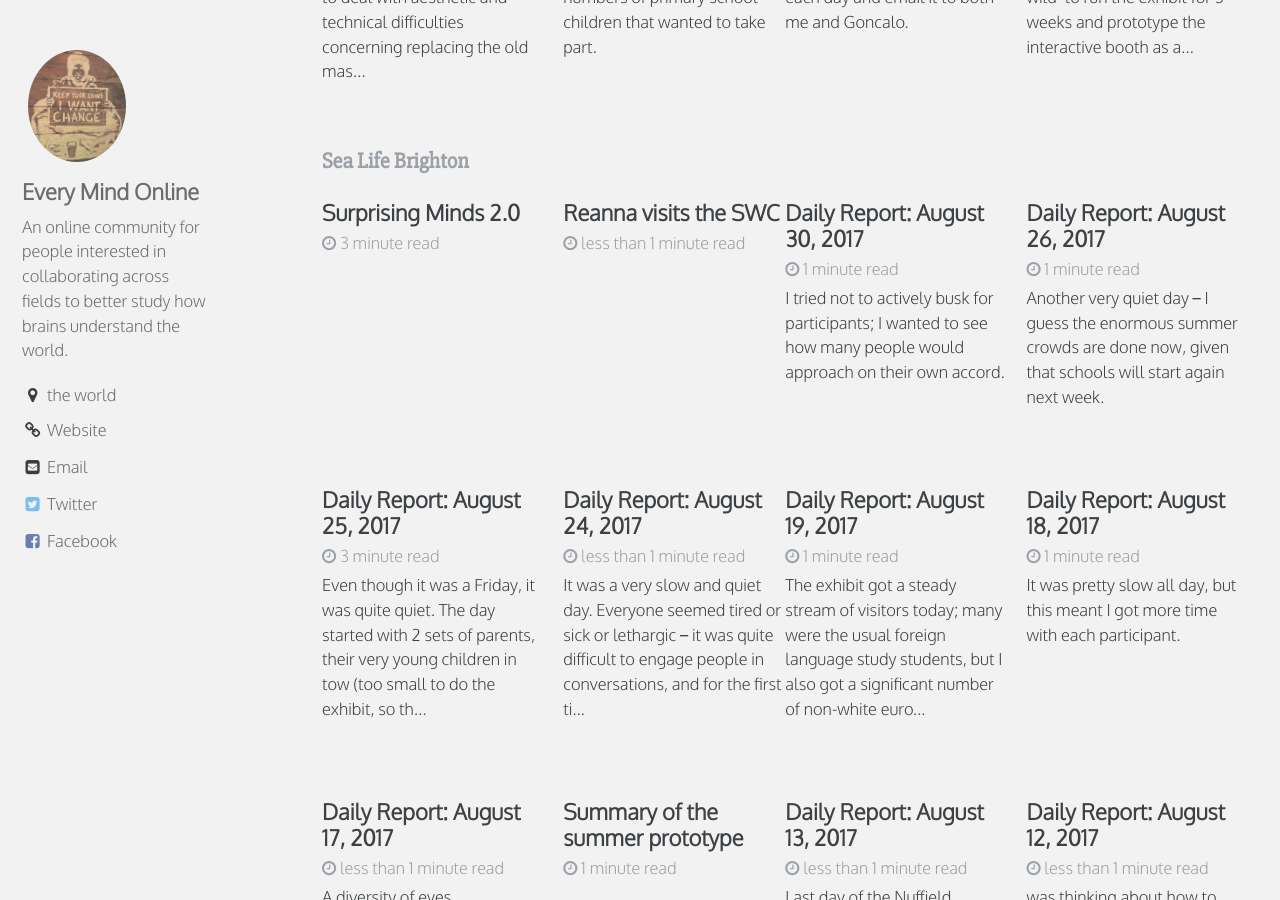
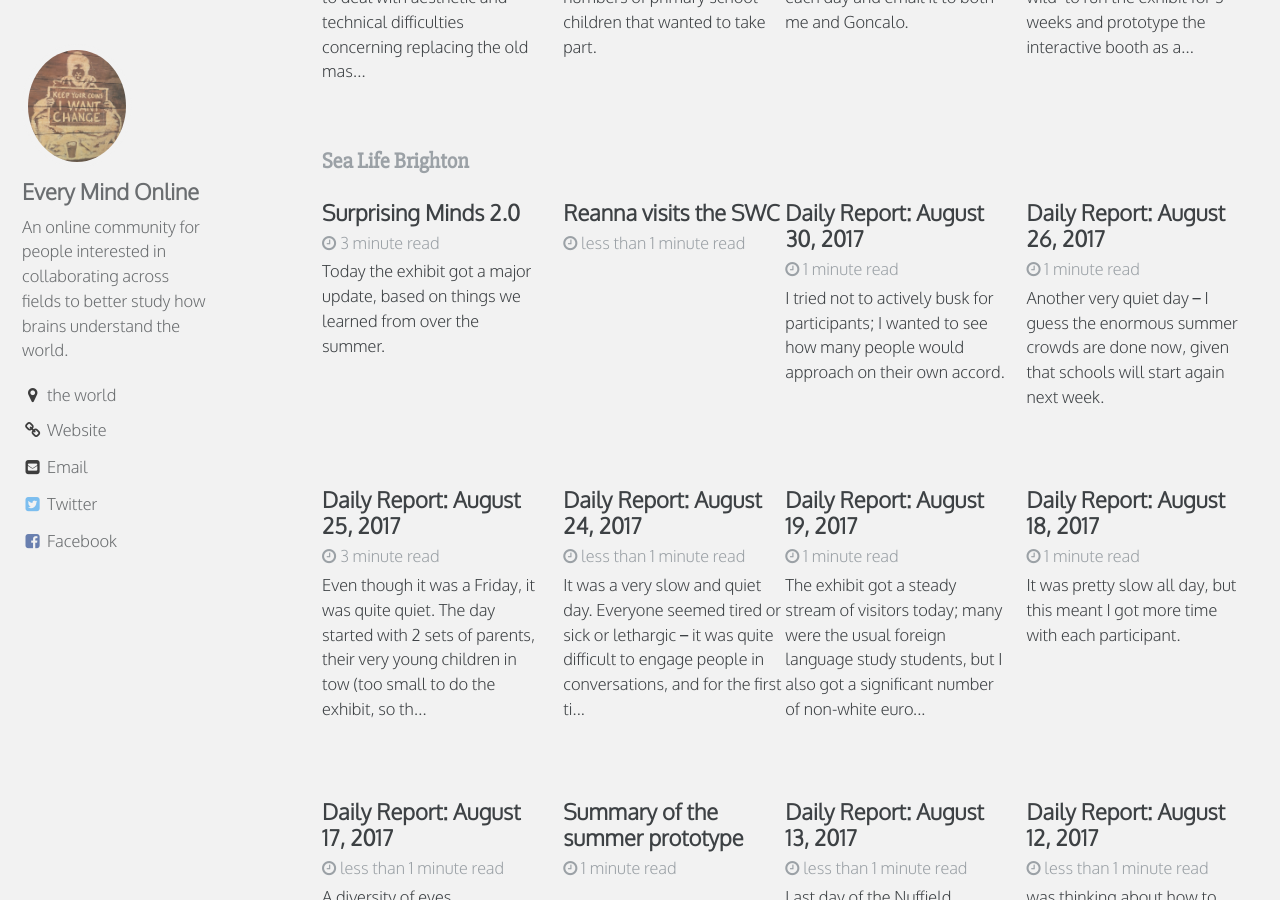
Before and after one commit to everymind/SurprisingMinds, a Jekyll site: the page built from _pages/tag-archive.md, in a window 1280 px wide and 900 px high, scrolled down 2007 px. Built offline with Jekyll 4.4.1, drawn with Linux system fonts in a browser that asks for light colours; some of the changed text lies outside the part shown.

Commit message:
added excerpt

```diff
--- a/_posts/2017-10-10-Surprising-Minds-2.md
+++ b/_posts/2017-10-10-Surprising-Minds-2.md
@@ -1,6 +1,6 @@
 ---
 title: "Surprising Minds 2.0"
-excerpt: ""
+excerpt: "Today the exhibit got a major update, based on things we learned from over the summer."
 author: Danbee Kim
 categories:
   - documentation
```
